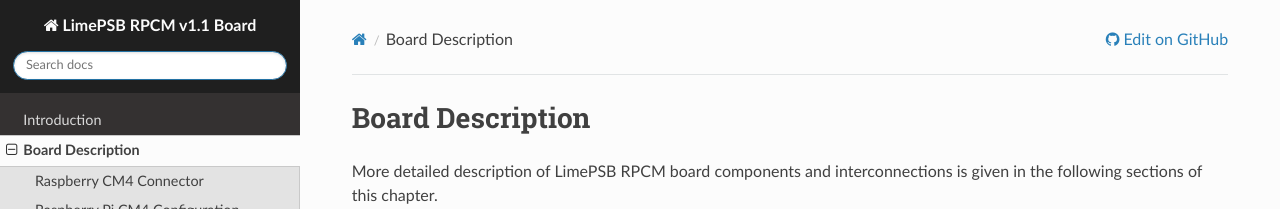
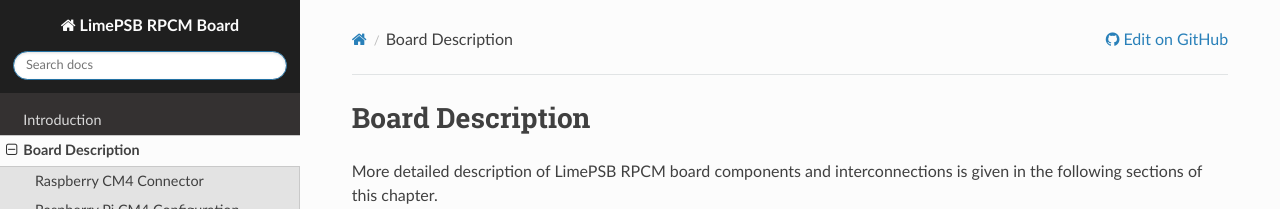
Before and after one commit to myriadrf/LimePSB-RPCM, a Sphinx documentation site: the page built from docs/documentation/board-description.rst, in a window 1280 px wide. Shown: the top 209 px of the page. Built offline with Sphinx 7.4.7 and the Read the Docs theme 3.1.0, drawn with Linux system fonts in a browser that asks for light colours.

Commit message:
Removed version number

```diff
--- a/docs/conf.py
+++ b/docs/conf.py
@@ -18,7 +18,7 @@
 
 # -- Project information -----------------------------------------------------
 
-project = 'LimePSB RPCM v1.1 Board'
+project = 'LimePSB RPCM Board'
 copyright = '2024, MyriadRF Contributors'
 author = 'Lime Microsystems'
 
```
